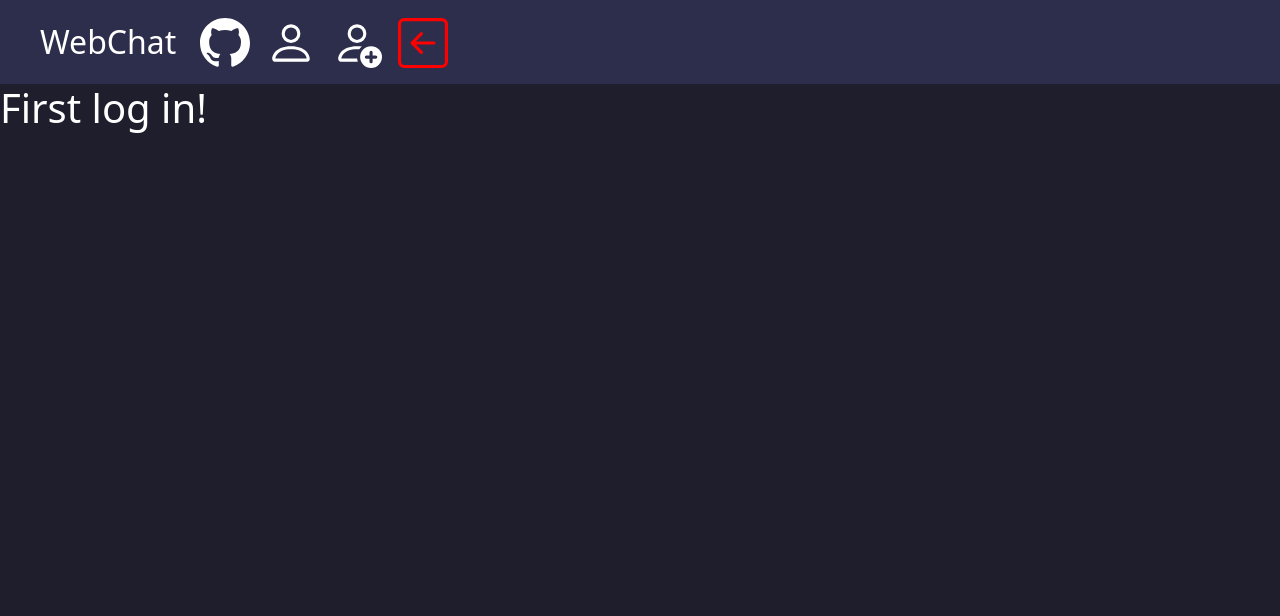
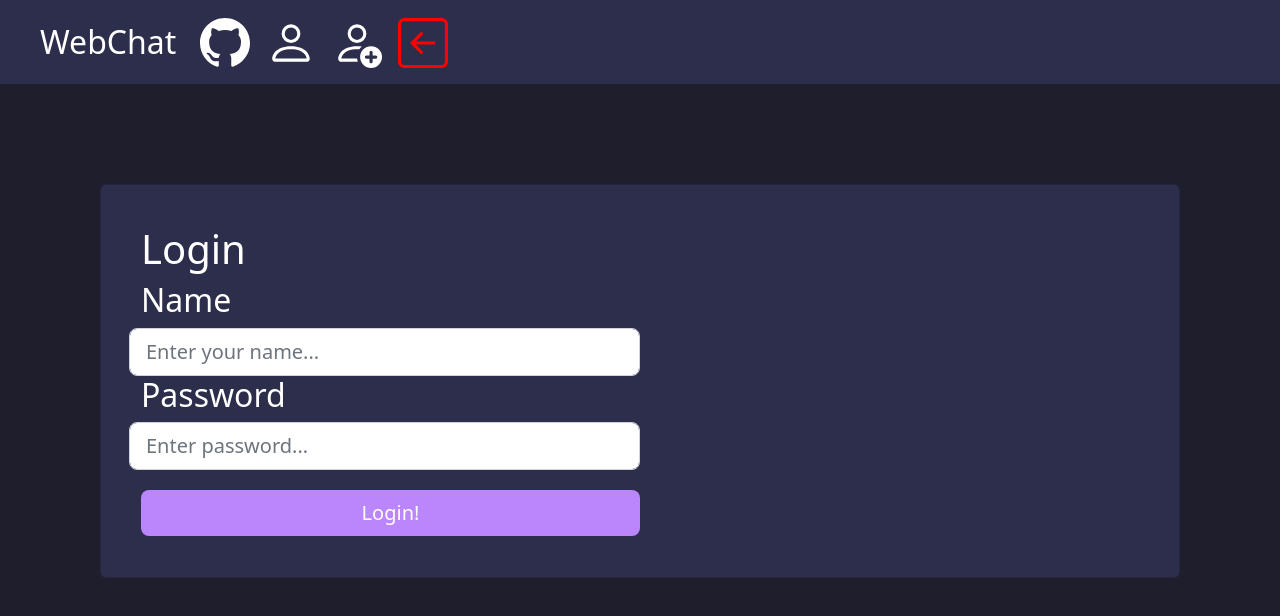
Before and after one commit to Txxxthless/WebChat, a React (Create React App) app in the folder front/: page / in a window 1280 px wide. Shown: the top 616 px of the page. Built offline with nearby package versions, Linux system fonts and the light colour scheme.

Commit message:
Sender's nickname is now displayed in message.

```diff
--- a/front/src/components/Chat.js
+++ b/front/src/components/Chat.js
@@ -1,8 +1,12 @@
-import React from "react";
+import React, { useEffect } from "react";
 import MessageList from "./MessageList";
 import InputMessage from "./InputMessage";
 
 function Chat() {
+  useEffect(() => {
+    console.log(localStorage.getItem("token"));
+    console.log(localStorage.getItem("username"));
+  }, []);
   return (
     <div className="row flex-fill fill d-flex justify-content-start outer-card">
       <h1 style={{ color: " white" }}>Wellcome to WebChat!</h1>
--- a/front/src/components/InputMessage.js
+++ b/front/src/components/InputMessage.js
@@ -7,8 +7,10 @@ function InputMessage() {
 
   const sendMessageToApi = () => {
     const messageFromInput = inputRef.current.value;
+    const username = localStorage.getItem("username");
     const message = {
       id: 0,
+      sender: username,
       text: messageFromInput,
       timeOfCreation: "2023-04-19T20:54:20.0180295",
     };
--- a/front/src/components/Login.js
+++ b/front/src/components/Login.js
@@ -16,8 +16,10 @@ function Login() {
     axios
       .post(apiEndpoint, loginViewModel)
       .then((response) => {
-        const token = response.data;
+        const token = response.data.token;
         localStorage.setItem("token", token);
+        const username = response.data.username;
+        localStorage.setItem("username", username);
         window.location.href = "/";
       })
       .catch((error) => console.log(error));
--- a/front/src/components/MessageList.js
+++ b/front/src/components/MessageList.js
@@ -23,6 +23,9 @@ function MessageList() {
         <ul className="list-group list-group-flush chat-msg-list">
           {messages.map((message) => (
             <li className="list-group-item chat-list-item" key={message.id}>
+              <strong style={{ color: "#fa911c" }}>
+                {message.sender + " "}
+              </strong>
               <small style={{ color: "#fa911c" }}>
                 {message.timeOfCreation}
               </small>
--- a/front/src/components/NavBar.js
+++ b/front/src/components/NavBar.js
@@ -108,16 +108,7 @@ function NavBar() {
         </div>
       </nav>
       <Routes>
-        <Route
-          path="/"
-          element={
-            hasToken() ? (
-              <Chat />
-            ) : (
-              <h1 className="white-text">First log in!</h1>
-            )
-          }
-        />
+        <Route path="/" element={hasToken() ? <Chat /> : <Login />} />
         <Route path="/login" element={<Login />} />
         <Route path="/register" element={<Register />} />
       </Routes>
--- a/front/src/components/Registration.js
+++ b/front/src/components/Registration.js
@@ -19,8 +19,10 @@ function Register() {
       axios
         .post(apiEndpoint, registerViewModel)
         .then((response) => {
-          const token = response.data;
+          const token = response.data.token;
           localStorage.setItem("token", token);
+          const username = response.data.username;
+          localStorage.setItem("username", username);
           window.location.href = "/";
         })
         .catch((error) => console.log(error));
```
